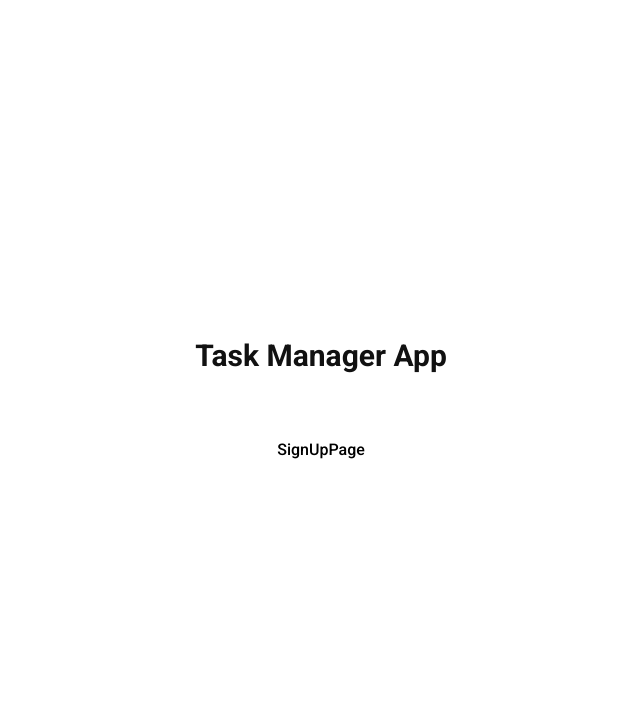
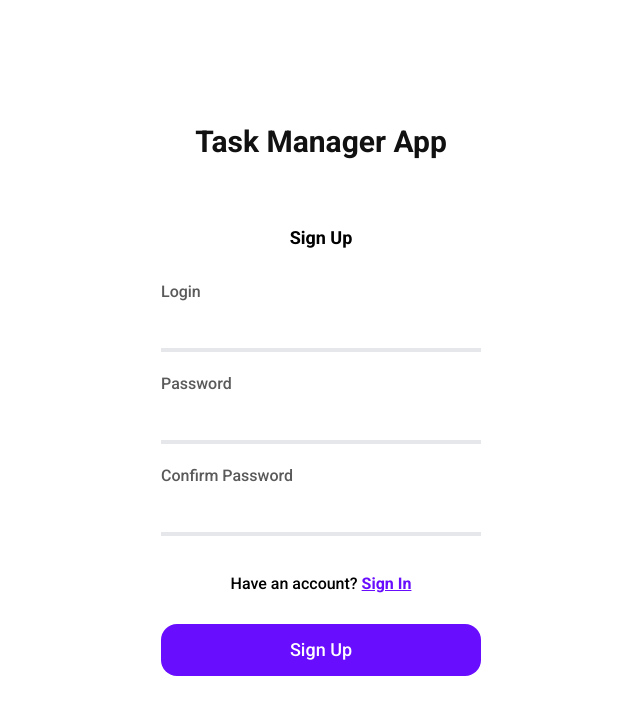
Before and after one commit to DmitryVasylenko0808/Task-Manager, a React (Vite) app in the folder client/: page /auth/sign-up in a window 1280 px wide. Shown: the top 714 px of the page, without its empty margins (319-959 px from the left). Built offline with nearby package versions, Linux system fonts and the light colour scheme.

Commit message:
sign up user

```diff
--- /dev/null
+++ b/client/src/components/SignUpForm.tsx
@@ -0,0 +1,84 @@
+import React from "react";
+import TextField from "./TextField";
+import Button from "./Button";
+import Loader from "./Loader";
+import { Link, useNavigate } from "react-router-dom";
+import { useSignUpMutation } from "../api/auth/authApi";
+import { useForm } from "react-hook-form";
+import { useAuth } from "../hooks/useAuth";
+import { zodResolver } from "@hookform/resolvers/zod";
+import { z } from "zod";
+
+const signUpSchema = z
+  .object({
+    login: z.string().min(3, "Login must have at least 3 characters"),
+    password: z.string().min(8, "Password must have at least 8 characters"),
+    confirmPassword: z.string(),
+  })
+  .refine((data) => data.password === data.confirmPassword, {
+    message: "Passwords don't match",
+    path: ["confirmPassword"],
+  });
+
+type SignUpFormFields = z.infer<typeof signUpSchema>;
+
+const SignUpForm = () => {
+  const navigate = useNavigate();
+  const { authenticate } = useAuth();
+  const {
+    register,
+    handleSubmit,
+    formState: { errors },
+  } = useForm<SignUpFormFields>({
+    resolver: zodResolver(signUpSchema),
+  });
+
+  const [triggerSignUp, { isLoading }] = useSignUpMutation();
+
+  const submitHandler = (data: SignUpFormFields) => {
+    triggerSignUp(data)
+      .unwrap()
+      .then((data) => {
+        authenticate(data.token);
+        navigate("/");
+      })
+      .catch((err) => alert(err.data.message));
+  };
+
+  return (
+    <form className="w-full max-w-80" onSubmit={handleSubmit(submitHandler)}>
+      <h2 className="mb-7 text-center text-lg font-bold">Sign Up</h2>
+      <div className="mb-7 flex flex-col gap-3">
+        <TextField
+          {...register("login")}
+          label="Login"
+          error={errors.login?.message}
+        />
+        <TextField
+          {...register("password")}
+          label="Password"
+          error={errors.password?.message}
+        />
+        <TextField
+          {...register("confirmPassword")}
+          label="Confirm Password"
+          error={errors.confirmPassword?.message}
+        />
+      </div>
+      <p className="mb-7 text-center">
+        Have an account?{" "}
+        <Link
+          to="/auth/sign-in"
+          className="font-bold text-tm-primary underline"
+        >
+          Sign In
+        </Link>
+      </p>
+      <Button size="big" type="submit" disabled={isLoading}>
+        {isLoading ? <Loader variant="button" /> : "Sign Up"}
+      </Button>
+    </form>
+  );
+};
+
+export default SignUpForm;
--- a/client/src/pages/SignUpPage.tsx
+++ b/client/src/pages/SignUpPage.tsx
@@ -1,7 +1,12 @@
 import React from "react";
+import SignUpForm from "../components/SignUpForm";
 
 const SignUpPage = () => {
-  return <div>SignUpPage</div>;
+  return (
+    <>
+      <SignUpForm />
+    </>
+  );
 };
 
 export default SignUpPage;
```
